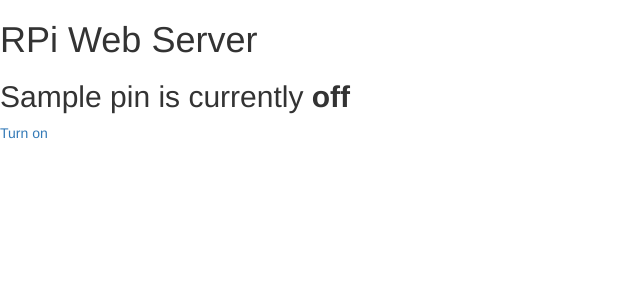
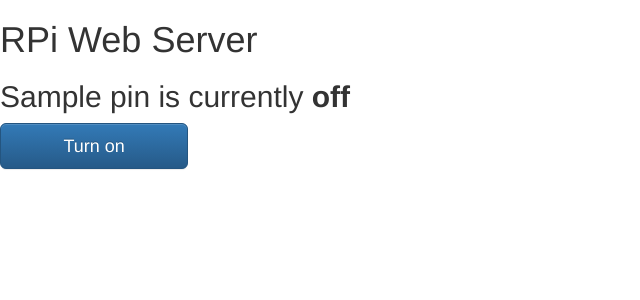
Before and after one commit to mprather1/fire_alarm, a Flask app: template templates/index.html in a window 1280 px wide. Shown: the top 300 px of the page, without its empty margins (0-640 px from the left). Run offline with Flask 2, Linux system fonts and the light colour scheme; the template is opened without the code that fills it: most values are stand-ins (such as "Sample title", 1, 10 or a date in 2020); some libraries are stand-ins or nearby versions.

Commit message:
fixed html

```diff
--- a/templates/index.html
+++ b/templates/index.html
@@ -20,7 +20,7 @@
   {% else %}
     is currently <strong>off</strong>
 </h2><div class="row"><div class="col-md-2">
-      <a href="/{{pin}}/on" class"btn btn-block btn-lg btn-primary" role="button">Turn on</a></div></div>
+      <a href="/{{pin}}/on" class="btn btn-block btn-lg btn-primary" role="button">Turn on</a></div></div>
   {% endif %}
   {% endfor %}
 </body>
```
